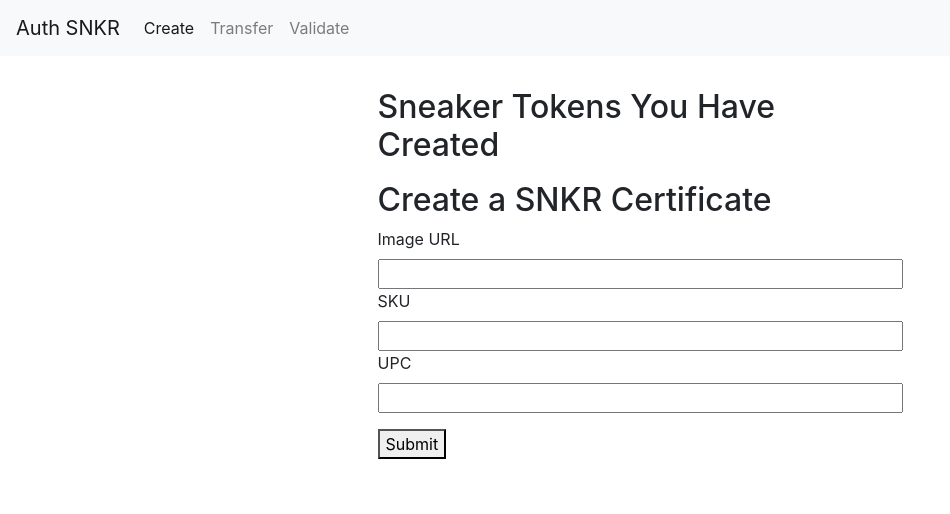
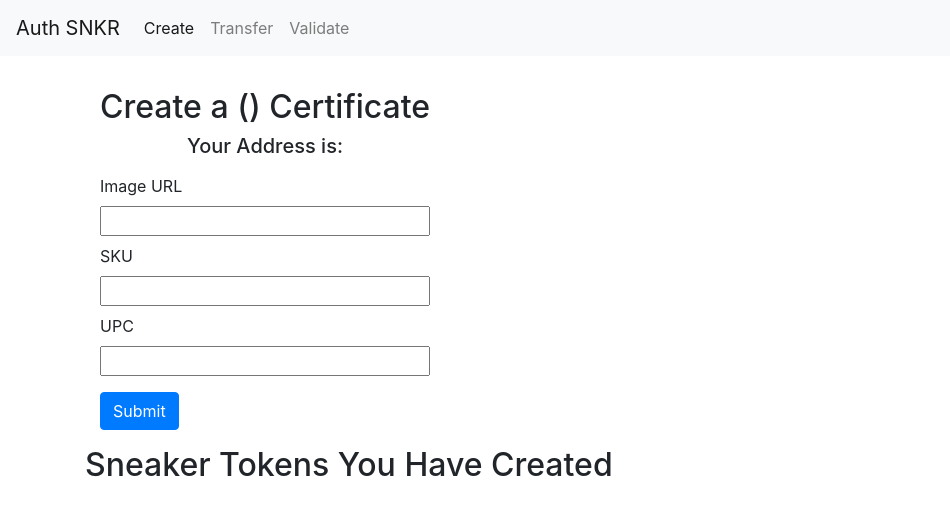
Before and after one commit to Tach1k0ma/auth-snkr-dapp, a website: page authsnkr/src/snkrcertificate.html in a window 1280 px wide. Shown: the whole page, without its empty margins (0-950 px from the left). Drawn offline with nearby package versions, Linux system fonts and the light colour scheme.

Commit message:
update element positioningof snkrcertificate.html

```diff
--- a/authsnkr/src/snkrcertificate.html
+++ b/authsnkr/src/snkrcertificate.html
@@ -47,32 +47,41 @@
 
   <div class="container mt-5 pt-4">
     <div class="container w-50 mt-3">
-      <h2>Sneaker Tokens You Have Created</h2>
-      <div id="snkrs">
+
+    </div>
+
+    <div class="container mt-3 d-flex flex-row">
+      <div class="d-flex flex-column mr-5">
+          <div class="text-center">
+              <h2>Create a <span id="name"></span> (<span id="symbol"></span>) Certificate</h2>
+              <h5>Your Address is: <span id="address_owner"></span> </h5>
+          </div>
+
+          <div>
+            <form class="d-flex flex-column">
+              <label class="mt-2">Image URL</label>
+              <input required id="image_url" type="text" name="image_url">
+              <label class="mt-2">SKU</label>
+              <input required id="sku" type="text" name="sku">
+              <label class="mt-2">UPC</label>
+              <input required id="upc" type="number" name="upc">
+
+              <button id="mintSneaker" class="mt-3 btn btn-primary">Submit</button>
+
+            </form>
+          </div>
+
+      </div>
+
+      <div id="sneakerImage" class="d-flex flex-column w-25 ml-5">
 
       </div>
 
     </div>
 
-    <div class="container w-50 mt-3">
-      <h2>Create a SNKR Certificate</h2>
-      <form class="d-flex flex-column">
-        <label>Image URL</label>
-        <input required id="image_url" type="text" name="image_url">
-        <label>SKU</label>
-        <input required id="sku" type="text" name="sku">
-        <label>UPC</label>
-        <input required id="upc" type="number" name="upc">
+    <h2 class="mt-3 mx-0">Sneaker Tokens You Have Created</h2>
+    <div id="snkrs" class="d-flex flex-column">
 
-        <button id="mintSneaker" class="mt-3">Submit</button>
-
-      </form>
-      <div id="sneakerImage"></div>
-      <div>
-        <div id="name"></div>
-        <div id="symbol"></div>
-        <div id="address_owner"></div>
-      </div>
     </div>
 
 
```
